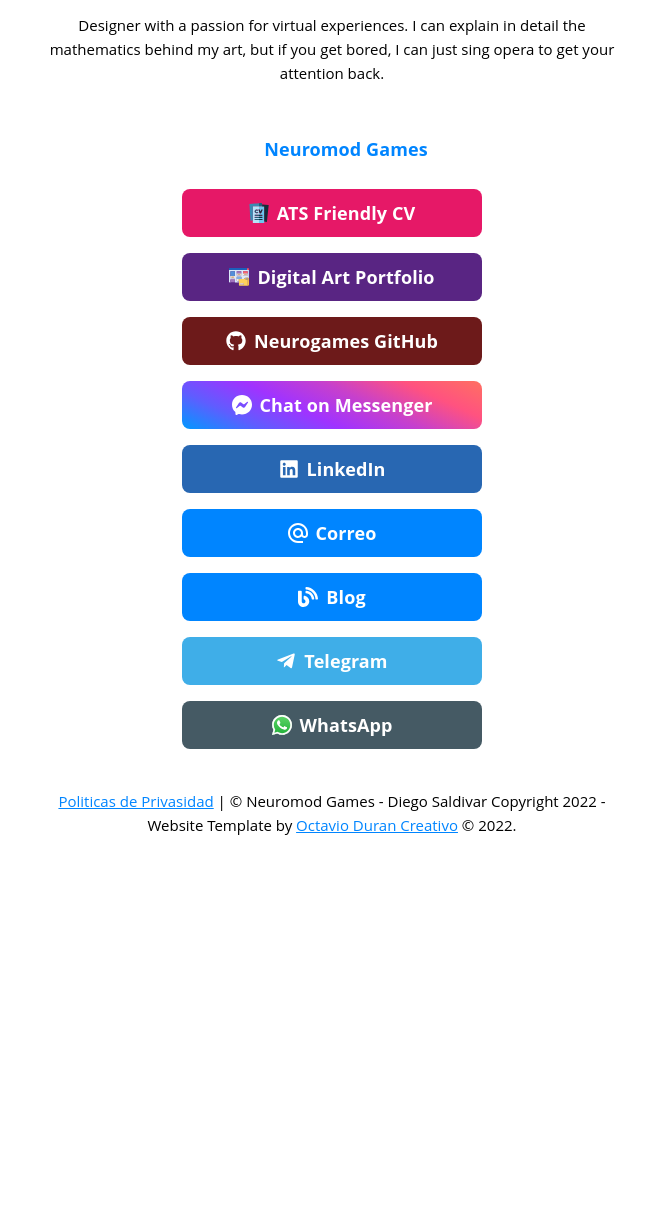
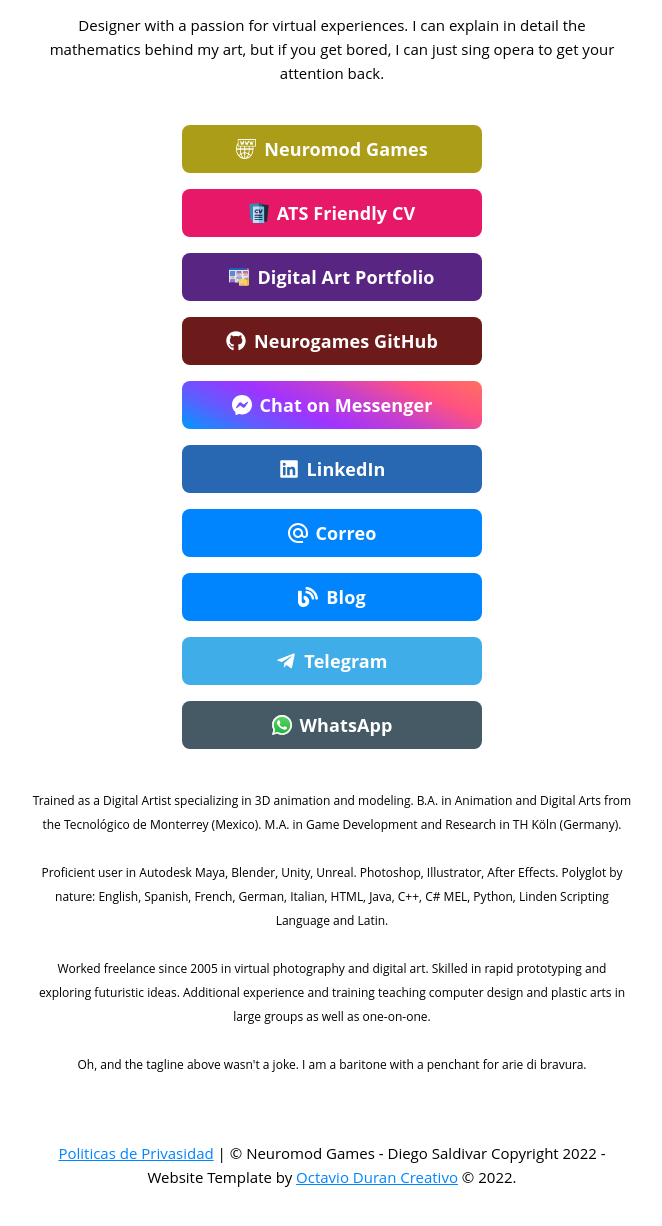
Before and after one commit to octaviodosoo/neuromodgames-diego-saldivar, a plain HTML site: page index.html in a window 1280 px wide. Shown: the part 392-1618 px from the top of the page, without its empty margins (308-970 px from the left). Before the commit the page ends 1269 px from the top, so only its background shows below. Drawn offline with Linux system fonts and the light colour scheme.

Commit message:
CSS changes

```diff
--- a/css/brands.css
+++ b/css/brands.css
@@ -574,12 +574,12 @@
 }*/
 
 /* Website 2 */
-.button.button-web2 {
+.button.button-site {
 	color: #ffffff;
 	background-color: #ac9d18;
 }
-.button.button-web2:hover,
-.button.button-web2:focus {
+.button.button-site:hover,
+.button.button-site:focus {
 	filter: brightness(90%);
 }
 
--- a/index.html
+++ b/index.html
@@ -65,7 +65,7 @@
 
 					<!-- Web -->
 
-					<a class="button button-web-2" href="http://www.neuromodgames.com/" target="_blank" rel="noopener">
+					<a class="button button-site" href="http://www.neuromodgames.com/" target="_blank" rel="noopener">
 						<img class="icon" src="images/Sitio.png" alt="Web Logo" />Neuromod Games</a
 					>
 					<br />
@@ -438,12 +438,33 @@
 						<img class="icon" src="images/icons/letterboxd.svg" alt="Letterboxd Logo" />Letterboxd</a
 					>
 					<br />
+
                     -->
+
+					<br />
+
+					<p style="font-size: 12px">
+						Trained as a Digital Artist specializing in 3D animation and modeling. B.A. in Animation and Digital Arts from the Tecnológico de
+						Monterrey (Mexico). M.A. in Game Development and Research in TH Köln (Germany).
+						<br />
+						<br />
+						Proficient user in Autodesk Maya, Blender, Unity, Unreal. Photoshop, Illustrator, After Effects. Polyglot by nature: English, Spanish,
+						French, German, Italian, HTML, Java, C++, C# MEL, Python, Linden Scripting Language and Latin.
+						<br />
+						<br />
+						Worked freelance since 2005 in virtual photography and digital art. Skilled in rapid prototyping and exploring futuristic ideas.
+						Additional experience and training teaching computer design and plastic arts in large groups as well as one-on-one.
+						<br />
+						<br />
+						Oh, and the tagline above wasn't a joke. I am a baritone with a penchant for arie di bravura.
+					</p>
+
 					<br />
 					<!--
             Footer:
             This includes a link to privacy.html for Privacy Policy.
-        -->
+					-->
+
 					<p>
 						<a href="#">Politicas de Privasidad</a>
 						| © Neuromod Games - Diego Saldivar Copyright 2022 - Website Template by
```
